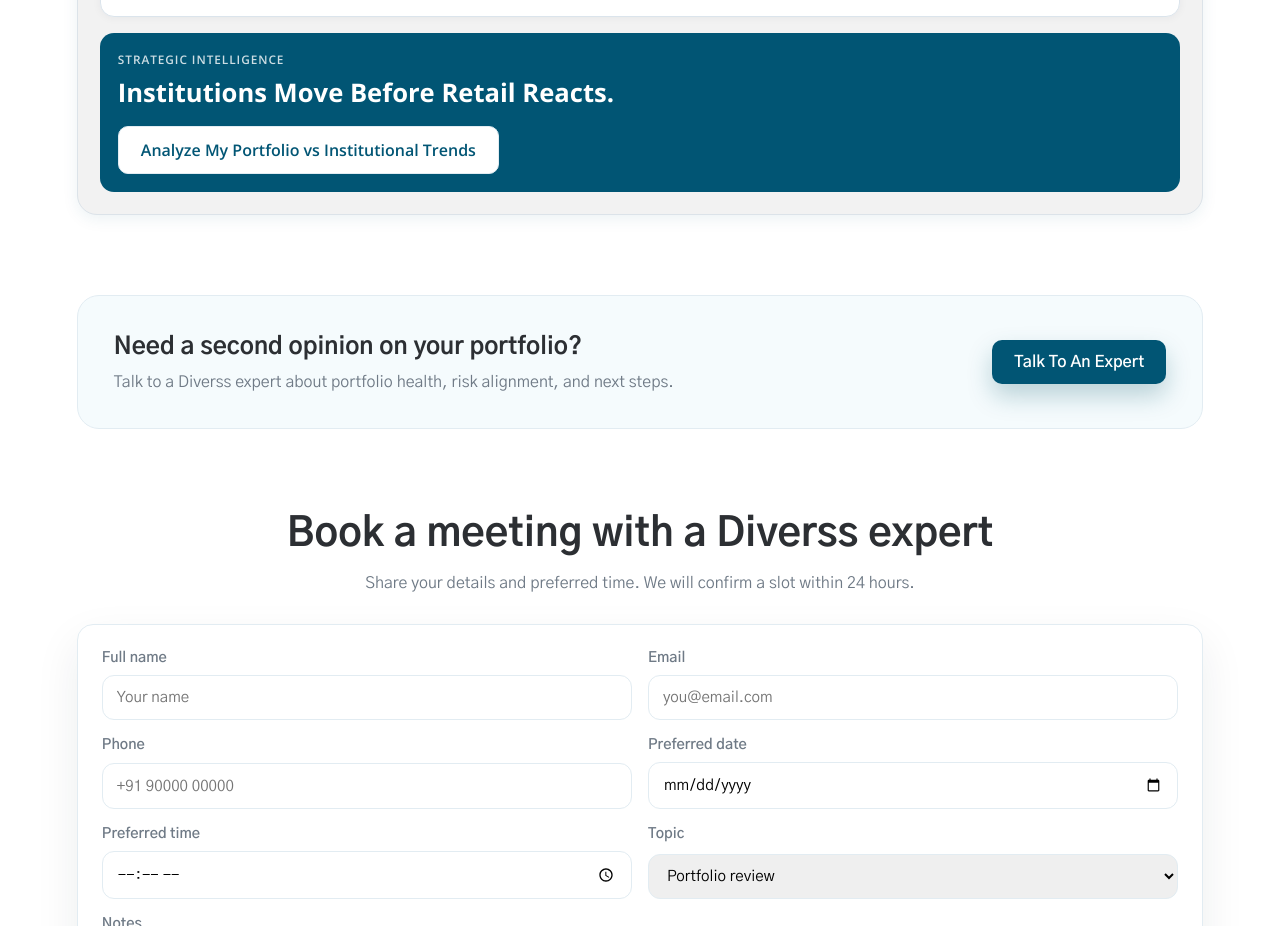
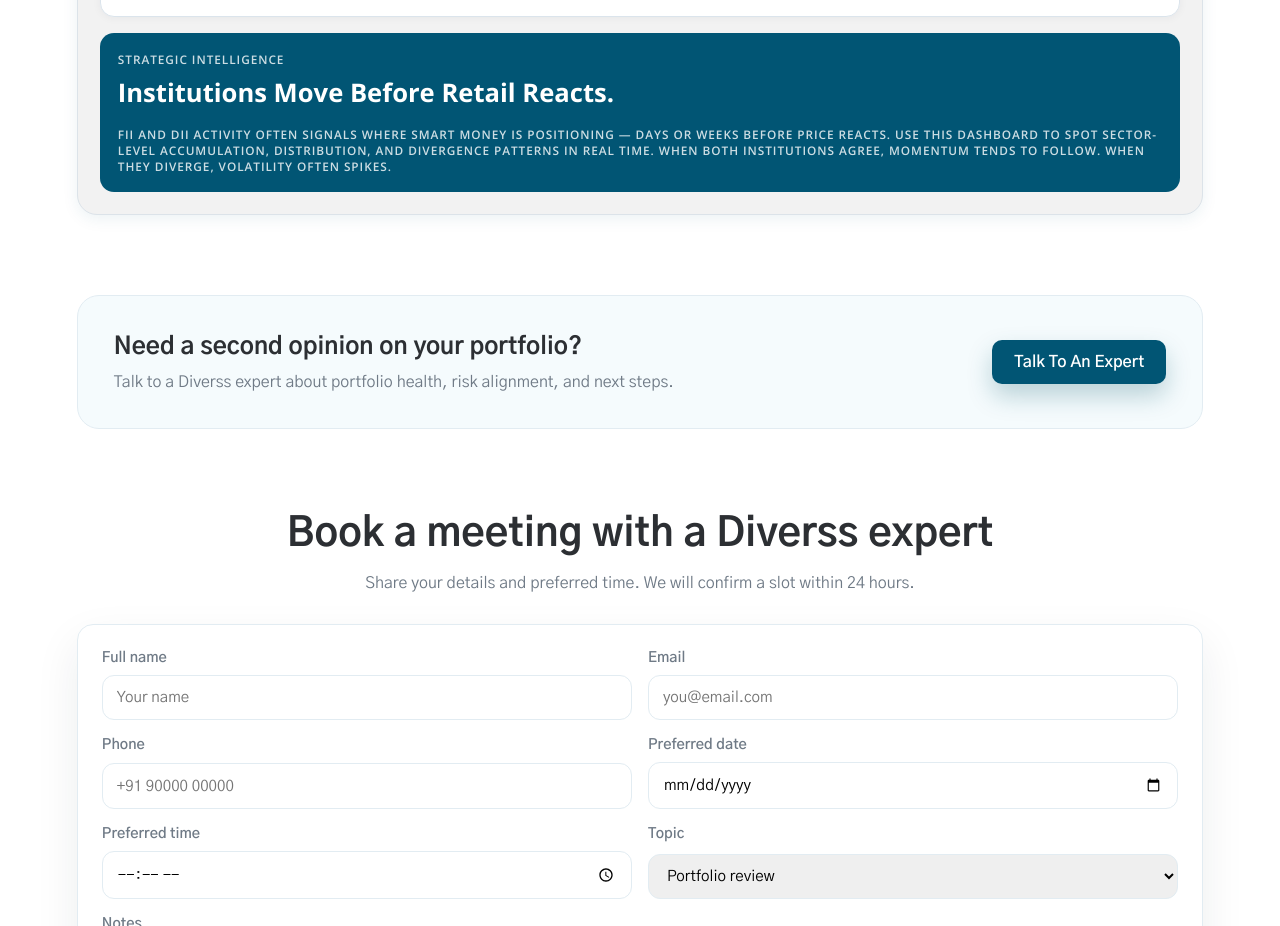
Before and after one commit to tenlabs01/Diverss, a React (Vite) app: page / in a window 1280 px wide. Shown: the part 3660-4586 px from the top of the page. Built offline with nearby package versions, Linux system fonts and the light colour scheme.

Commit message:
InstitutionalFlowDashboard.jsx

```diff
--- a/src/InstitutionalFlowDashboard.jsx
+++ b/src/InstitutionalFlowDashboard.jsx
@@ -588,9 +588,13 @@
           <p>Strategic Intelligence</p>
           <h3>Institutions Move Before Retail Reacts.</h3>
           <div>
-            <a className="btn ghost" href="#analyse">
-              Analyze My Portfolio vs Institutional Trends
-            </a>
+            <p className="ifd-description">
+      FII and DII activity often signals where smart money is positioning —
+      days or weeks before price reacts. Use this dashboard to spot
+      sector-level accumulation, distribution, and divergence patterns in
+      real time. When both institutions agree, momentum tends to follow.
+      When they diverge, volatility often spikes.
+    </p>
           </div>
         </div>
       </div>
```
